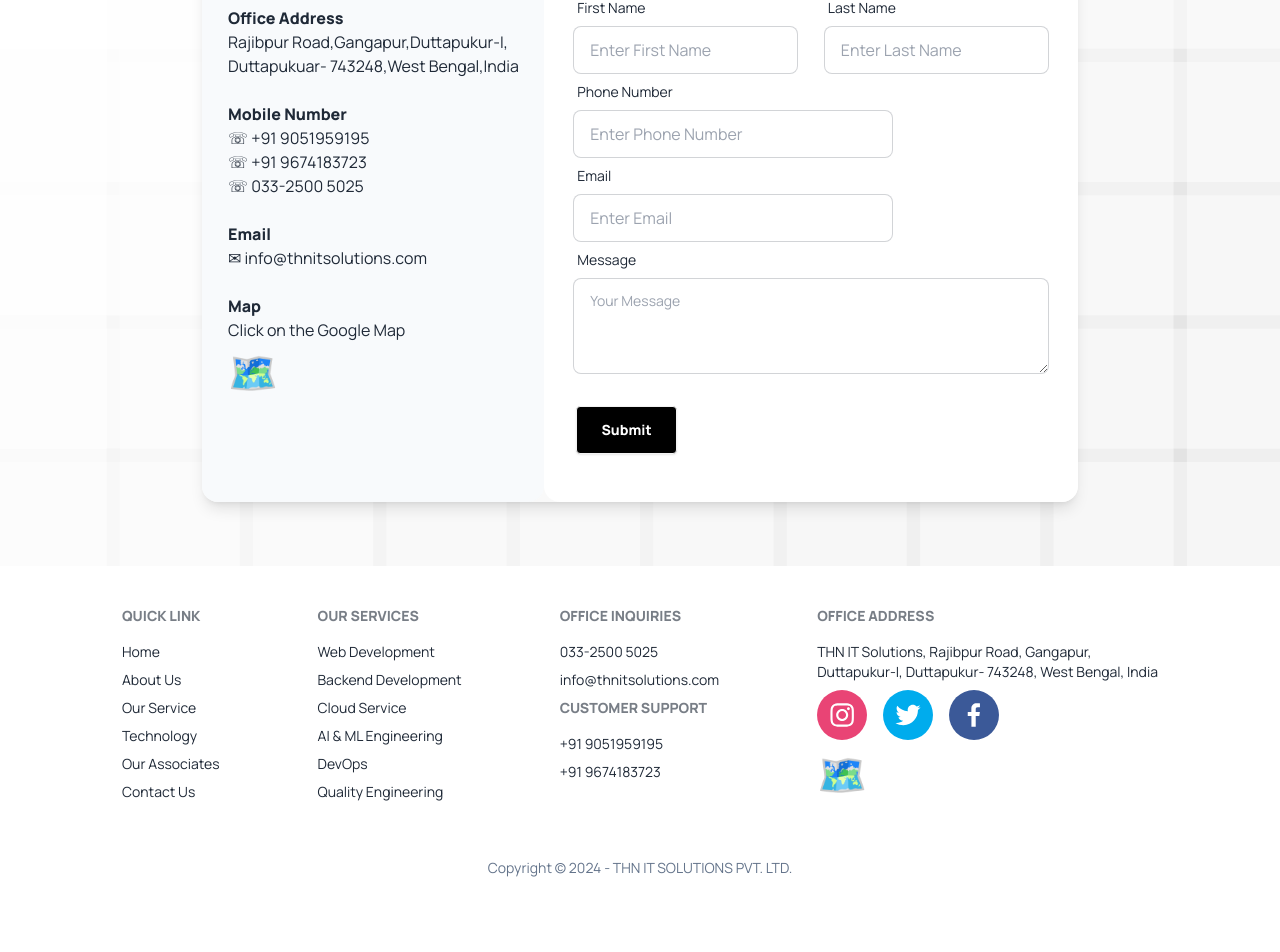
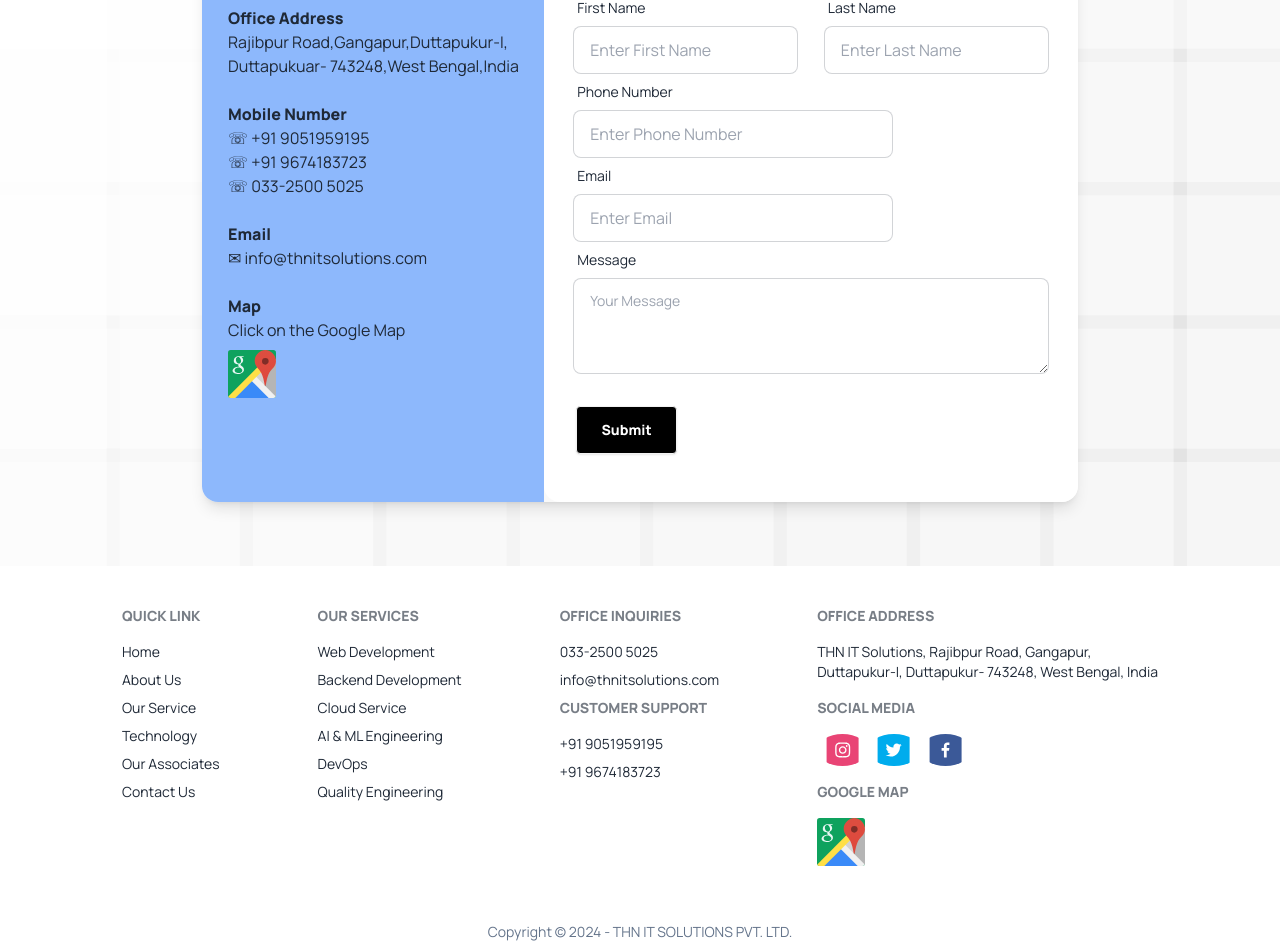
Before and after one commit to whyehtasam/THN-IT-Solutions, a React (Vite) app: page /contact in a window 1280 px wide. Shown: the part 218-1170 px from the top of the page. Before the commit the page ends 1112 px from the top, so only its background shows below. Built offline with nearby package versions, Linux system fonts and the light colour scheme.

Commit message:
navbar our services dropdown

```diff
--- a/src/components/contact/Contact.jsx
+++ b/src/components/contact/Contact.jsx
@@ -27,7 +27,11 @@ const Contact = () => {
       title: 'Map',
       details: [
         'Click on the Google Map',
-        <a key="map" href="https://www.google.com/maps/place/TSNT+SOLUTIONS+PVT.+LTD.+Works/@22.7820465,88.5362415,18.5z/data=!4m6!3m5!1s0x39f8a3f11aafced1:0xf7931e3ad99b5d5b!8m2!3d22.7821151!4d88.5369854!16s%2Fg%2F11t7dp5_fy?entry=ttu" target="_blank" rel="noopener noreferrer" style={{ textDecoration: "none", color: "blue", fontSize: "40px" }}>🗺️</a>,
+        <a key="map" href="https://www.google.com/maps/place/TSNT+SOLUTIONS+PVT.+LTD.+Works/@22.7820465,88.5362415,18.5z/data=!4m6!3m5!1s0x39f8a3f11aafced1:0xf7931e3ad99b5d5b!8m2!3d22.7821151!4d88.5369854!16s%2Fg%2F11t7dp5_fy?entry=ttu"
+            target="_blank"
+            rel="noopener noreferrer" style={{ textDecoration: "none", color: "blue", fontSize: "40px" }}>
+              <img src="/google-maps.svg" alt="" className=" h-12 w-12 mt-2"/>
+        </a>,
       ],
     },
   ];
@@ -35,7 +39,7 @@ const Contact = () => {
   return (
     <div className="contact justify-center items-center flex my-16">
       <div className="flex rounded-[2vh] shadow-lg ">
-        <div className="bg-slate-50 rounded-[2vh] py-[2vh] px-[2vw]">
+        <div className="rounded-l-[2vh] py-[2vh] px-[2vw]" style={{backgroundColor:"#8db8fc"}}>
           <h2 className="font-bold mt-2 text-2xl">Reach Us</h2>
 
           <Contactaddress contacts={contactInfo} />
--- a/src/components/footer/Footer.jsx
+++ b/src/components/footer/Footer.jsx
@@ -34,13 +34,18 @@ const Footer = () => {
     <p className="link link-hover">THN IT Solutions, Rajibpur Road, Gangapur, <br/>
      Duttapukur-I, Duttapukur- 743248, West Bengal, India
     </p>
-    <div className="grid grid-flow-col gap-4 ">
-            <SocialIcon url="https://www.instagram.com/" />
-            <SocialIcon url="https://www.twitter.com/" />
-            <SocialIcon url="https://www.facebook.com/" />
-        </div>
-    <a className="mt-4" href="https://www.google.com/maps/place/TSNT+SOLUTIONS+PVT.+LTD.+Works/@22.7820465,88.5362415,18.5z/data=!4m6!3m5!1s0x39f8a3f11aafced1:0xf7931e3ad99b5d5b!8m2!3d22.7821151!4d88.5369854!16s%2Fg%2F11t7dp5_fy?entry=ttu"
-                    target="_blank" rel="noopener noreferrer" style={{textDecoration: "none",  color:"blue", fontSize:"40px"}}>🗺️</a>
+
+    <h6 className="footer-title mt-2">Social Media</h6>
+    <div className="grid grid-flow-col">
+            <SocialIcon url="https://www.instagram.com/"  style={{height:"4vh", width:"4vw", borderRadius:"2vw"}} />
+            <SocialIcon url="https://www.twitter.com/" style={{height:"4vh", width:"4vw", borderRadius:"2vw"}} />
+            <SocialIcon url="https://www.facebook.com/" style={{height:"4vh", width:"4vw", borderRadius:"2vw"}} />
+      </div>
+      <h6 className="footer-title mt-2">Google Map</h6>
+    <a href="https://www.google.com/maps/place/TSNT+SOLUTIONS+PVT.+LTD.+Works/@22.7820465,88.5362415,18.5z/data=!4m6!3m5!1s0x39f8a3f11aafced1:0xf7931e3ad99b5d5b!8m2!3d22.7821151!4d88.5369854!16s%2Fg%2F11t7dp5_fy?entry=ttu"
+                    target="_blank" rel="noopener noreferrer" style={{textDecoration: "none",  color:"blue", fontSize:"40px"}}>
+                      <img src="/google-maps.svg" alt="Map" className="h-12 w-12" />
+                    </a>
   </nav>
 </footer>
 
--- a/src/components/header/Navbar.jsx
+++ b/src/components/header/Navbar.jsx
@@ -24,8 +24,49 @@ const Navbar = () => {
   //   navbarClasses.push('blur-2');
   // }
 
+
+  //First Row Data
+  const serviceData = [
+    {
+      menuTitle: 'Web Development',
+      path:'/aboutUs',
+      items: ['React Js', 'Angular Js','Next Js'],
+    },
+    {
+      menuTitle: 'Backend Development',
+      path:'#service1',
+      items: ['Java', 'Python','Node JS'],
+    },
+    {
+      menuTitle: 'Cloud Service',
+      path:'#service1',
+      items: ['AWS', 'Azure', 'GCP'],
+    },
+    {
+      menuTitle: 'AI & ML Engineering',
+      path:'#service1',
+      items: ['Natural Language Processing', 'Large Languge Model', 'AI Integration Services'],
+    },
+
+  ];
+
+//Second Row Data only add up to four column
+  const serviceData2 = [
+    {
+      menuTitle: 'DevOps',
+      path:'#service1',
+      items: ['CI/CD', 'Infrastructure as Code (IaC)', 'Terraform'],
+    },
+    {
+      menuTitle: 'Quality Engineering',
+      path:'#service1',
+      items: ['Automated Testing', 'Performance Testing', 'Continuous Integration'],
+    },
+
+  ];
+
   return (
-    <div className={`drawer sticky top-0 z-10 ${isScrolled && 'bg-white '}`}>
+    <div className={`drawer sticky top-0 z-10 ${isScrolled && 'bg-white border-b-[1px]'} ${isVisible && 'bg-white'}`}>
       <input id="my-drawer-3" type="checkbox" className="drawer-toggle" />
       <div className="drawer-content flex flex-col">
         {/* Navbar */}
@@ -54,7 +95,7 @@ const Navbar = () => {
 
 
 
-          <div className="container  flex justify-between w-10/12 mx-auto">
+          <div className="container  flex justify-between w-[80%] mx-auto z-5">
 
 
           <div className="flex px-2 mx-2"><img src={logo} className="h-16 mix-blend-multiply p-2" alt="" ></img></div>
@@ -63,7 +104,10 @@ const Navbar = () => {
               {/* Navbar menu content here */}
               <Link to='/'><li><a className="text-sm font-medium text-gray-800 rounded-sm tracking-wider  hover:font-semibold">Home</a></li> </Link>
               <Link to='/aboutUs'><li><a className="text-sm font-medium text-gray-800 rounded-sm tracking-wider  hover:font-semibold">About Us</a></li> </Link>
-              <Link to='/ourServices'><li><a className="text-sm font-medium text-gray-800 rounded-sm tracking-wider  hover:font-semibold" onMouseMove={() => setIsVisible(true)}>Our Services</a></li> </Link>
+              <li onMouseMove={() => setIsVisible(true)} onMouseLeave={() => setIsVisible(false)}><a className="text-sm font-medium text-gray-800 rounded-sm tracking-wider h-[100%]  hover:font-semibold">
+                Our Services
+                </a>
+                </li>
 
 
 
@@ -87,10 +131,12 @@ const Navbar = () => {
         </div>
 
         <div >
+        {isVisible && <div className=" bg-white border-b-[1px] z-4 absolute w-[100%]"
+          onMouseMove={() => setIsVisible(true)}
+          onMouseLeave={() => setIsVisible(false)}>
 
-
-        {isVisible && <div className="text-8xl text-center" >
-        hello
+        <ServicesMenu services={serviceData} />
+        <ServicesMenu services={serviceData2} />
       </div>}
         </div>
 
@@ -121,4 +167,30 @@ const Navbar = () => {
   );
 };
 
+
+const ServicesMenu = ({ services }) =>
+{
+  return(
+    <div className="flex p-12 mx-[15%]">
+      {services.map((service, index) => (
+
+       <div className="justify-normal">
+        <div key={index =="3"} className="border-r-[1px] border-slate-300 px-6 text-left">
+          <h3 className="text-lg pb-2">
+            <Link to={service.path}><span className="font-bold pr-2">{service.menuTitle}</span> <span className="p-1">{">"}</span></Link>
+          </h3>
+          <ul>
+            {service.items.map((item, itemIndex) => (
+              <li key={itemIndex} className="text-sm ">{item}</li>
+            ))}
+          </ul>
+        </div>
+       </div>
+
+      ))}
+    </div>
+  );
+};
+
+
 export default Navbar;
```
Also changed, not shown: public/google-maps.svg (added).
